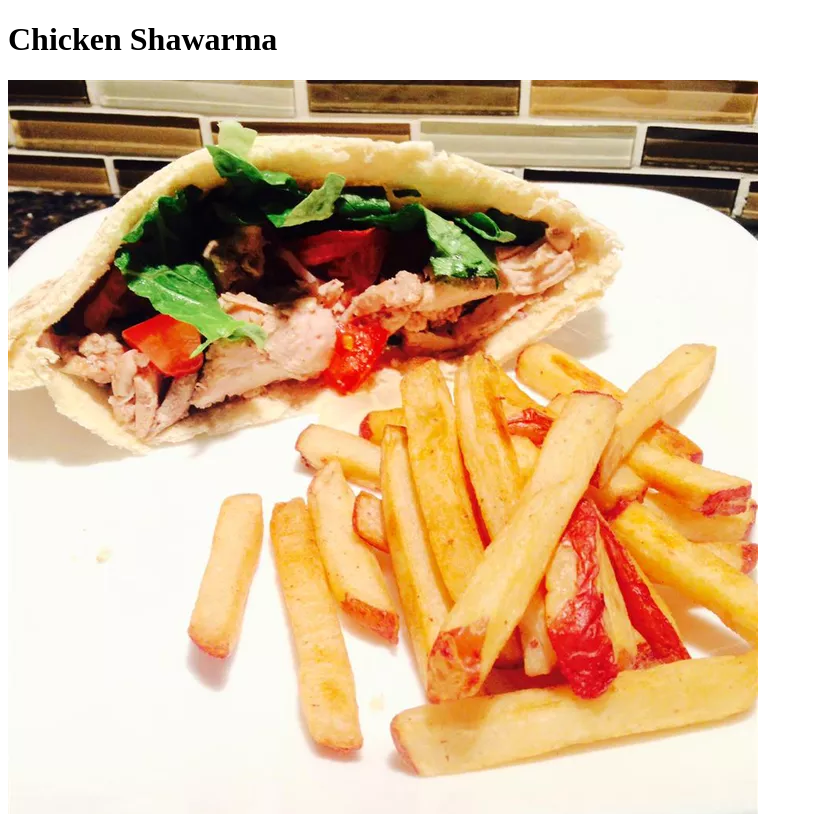
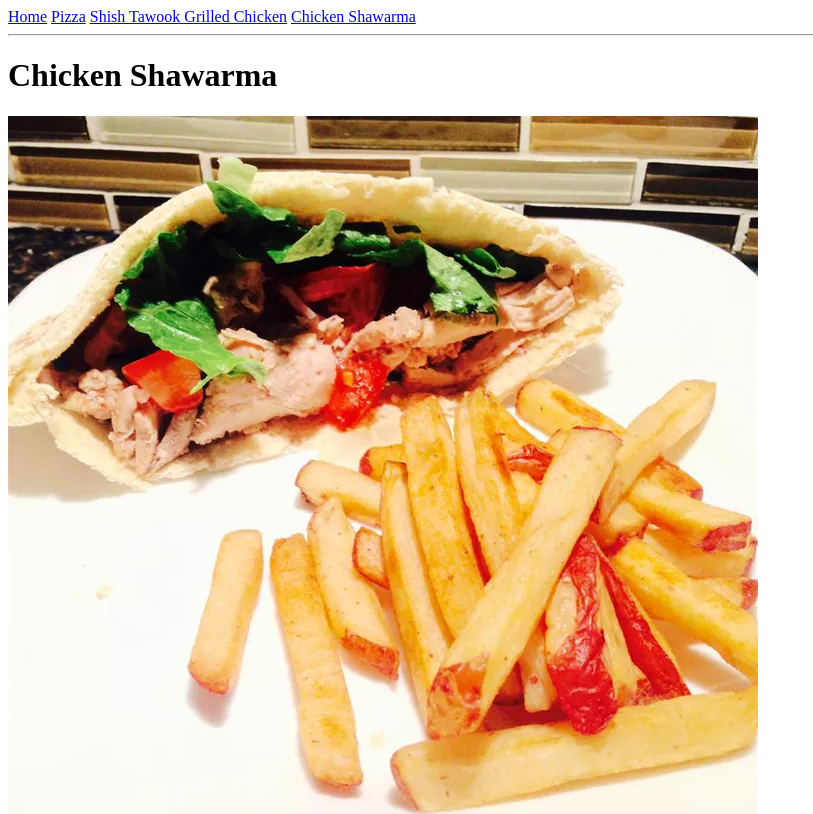
Before and after one commit to abed-37h/odin-recipes, a plain HTML site: page recipes/chicken-shawarma.html in a window 1280 px wide. Shown: the top 814 px of the page, without its empty margins (0-813 px from the left). Drawn offline with Linux system fonts and the light colour scheme.

Commit message:
Add navigation bar to the recipes pages

```diff
--- a/recipes/chicken-shawarma.html
+++ b/recipes/chicken-shawarma.html
@@ -8,6 +8,14 @@
     <title>Chicken Shawarma</title>
 </head>
 <body>
+    <nav>
+        <a href="../index.html">Home</a>
+        <a href="./pizza.html">Pizza</a>
+        <a href="./shish-tawook-grilled-chicken.html">Shish Tawook Grilled Chicken</a>
+        <a href="./chicken-shawarma.html">Chicken Shawarma</a>
+    </nav>
+    <hr>
+
     <h1>Chicken Shawarma</h1>
     <img src="../images/chicken-shawarma.jpg" alt="Shawarma image">
 
```
Also changed, not shown: recipes/pizza.html (+8 -0 lines), recipes/shish-tawook-grilled-chicken.html (+8 -0 lines).
